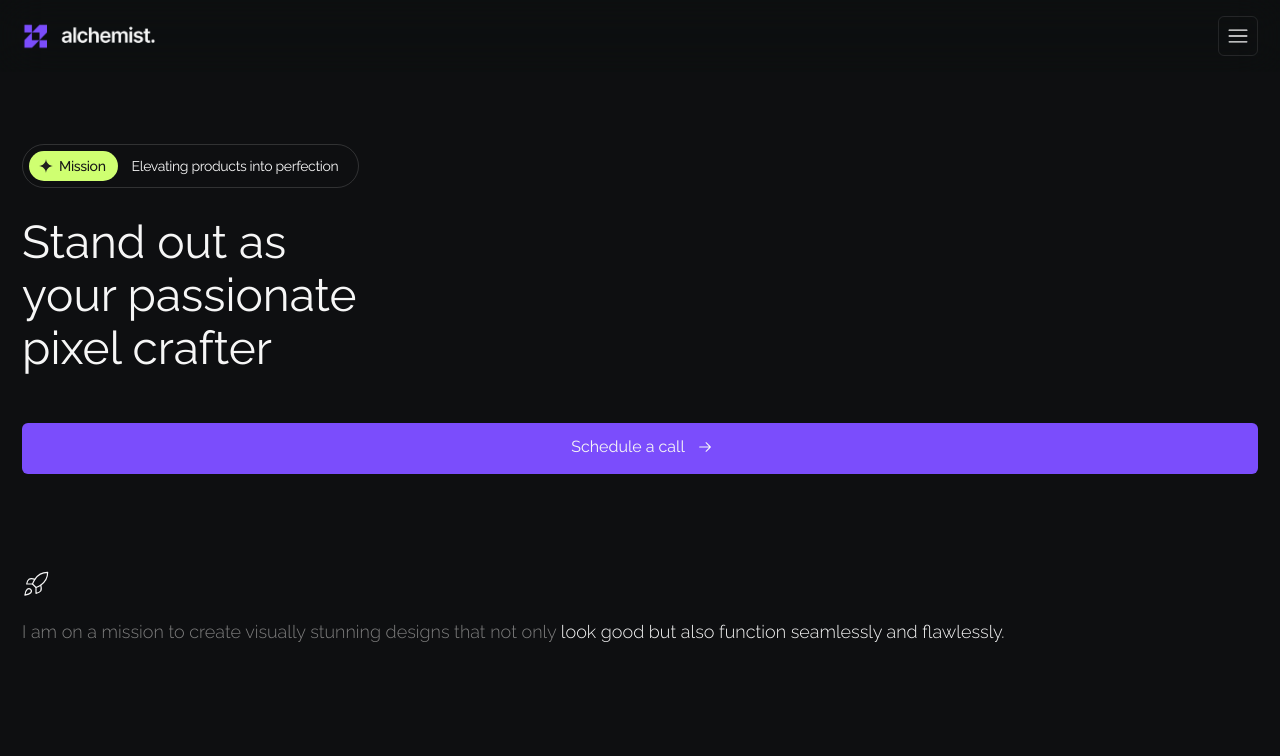
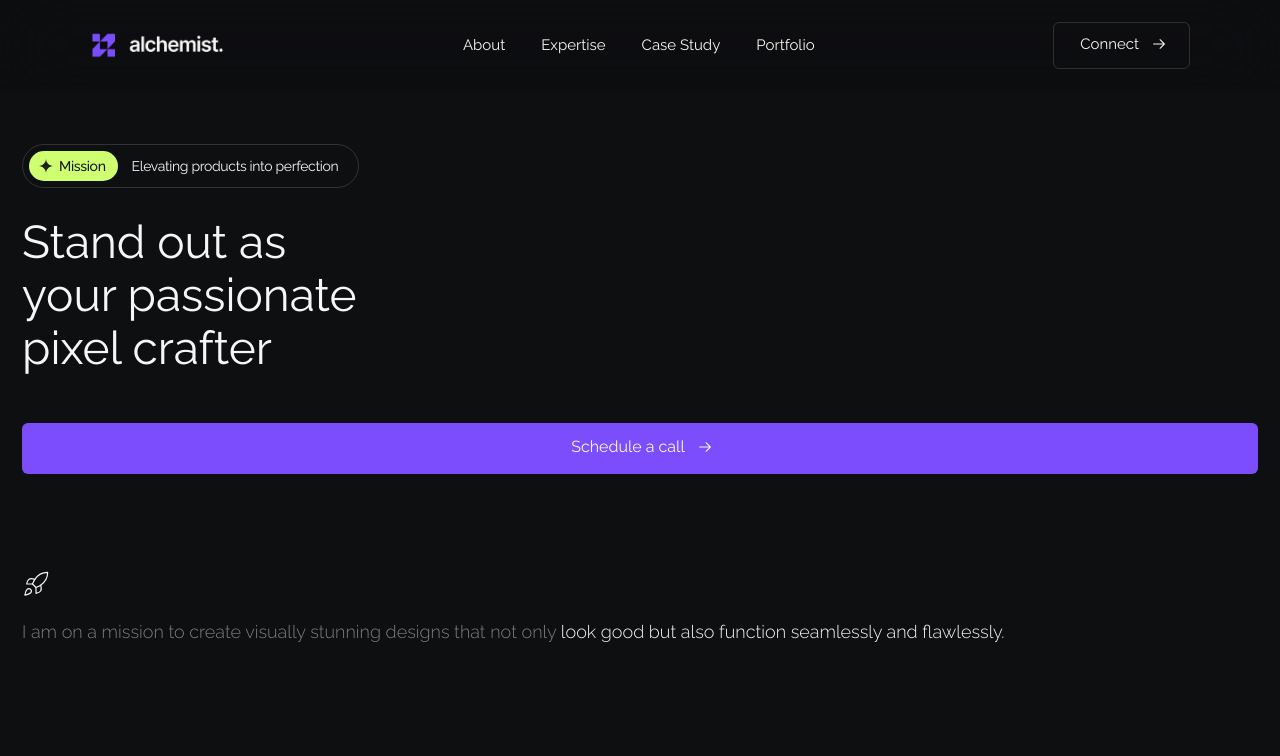
Before and after one commit to alif-firdaus/alchemist, a Next.js app: page / in a window 1280 px wide. Shown: the top 756 px of the page. Built offline with nearby package versions, Linux system fonts and the light colour scheme.

Commit message:
feat : Navbar Desktop created

```diff
--- a/app/page.tsx
+++ b/app/page.tsx
@@ -6,7 +6,7 @@ import MainButton from "@/components/atoms/main-button";
 import SecondaryButton from "@/components/atoms/secondary-button";
 import ToolsMarquee from "@/components/molecules/tools-marquee";
 import Navbar from "@/components/organisms/navbar";
-import Footer from "@/components/organisms/footer-mobile";
+import Footer from "@/components/organisms/footer";
 
 // Import Icons //
 import { Rocket } from "lucide-react";
--- /dev/null
+++ b/components/atoms/secondary-button-desktop.tsx
@@ -0,0 +1,27 @@
+// Import Icons //
+import { ArrowRightIcon } from "@radix-ui/react-icons";
+
+interface SecondaryButtonDesktopProps {
+	text: string;
+	fontWeight?: string;
+}
+
+const SecondaryButtonDesktop = ({
+	text,
+	fontWeight,
+}: SecondaryButtonDesktopProps) => {
+	const fontWeightClass = fontWeight ? `font-${fontWeight}` : "";
+
+	return (
+		<button className="group flex w-fit items-center justify-center pt-[10px] pb-3 border border-white border-opacity-15 rounded-md pl-[26px] pr-[22px] gap-3 duration-300">
+			<p
+				className={`text-[15px] text-white group-hover:text-secondary ${fontWeightClass}`}
+			>
+				{text}
+			</p>
+			<ArrowRightIcon className="h-4 w-4 text-white group-hover:text-secondary" />
+		</button>
+	);
+};
+
+export default SecondaryButtonDesktop;
--- a/components/atoms/secondary-button.tsx
+++ b/components/atoms/secondary-button.tsx
@@ -10,7 +10,7 @@ const SecondaryButton = ({ text, fontWeight }: SecondaryButtonProps) => {
 	const fontWeightClass = fontWeight ? `font-${fontWeight}` : "";
 
 	return (
-		<button className="flex w-full items-center justify-center pt-3 pb-4 border border-white border-opacity-15 rounded-md pl-8 pr-7 gap-3">
+		<button className="flex w-full items-center justify-center pt-3 pb-[15px] border border-white border-opacity-15 rounded-md pl-8 pr-7 gap-3">
 			<p className={`text-base text-white ${fontWeightClass}`}>{text}</p>
 			<ArrowRightIcon className="h-4 w-4 text-white" />
 		</button>
--- a/components/organisms/navbar.tsx
+++ b/components/organisms/navbar.tsx
@@ -6,6 +6,7 @@ import Image from "next/image";
 
 // Import Components //
 import MainButton from "../atoms/main-button";
+import SecondaryButtonDesktop from "../atoms/secondary-button-desktop";
 
 // Import Radix Icons //
 import { HamburgerMenuIcon, Cross2Icon } from "@radix-ui/react-icons";
@@ -69,8 +70,9 @@ function Navbar() {
 	return (
 		<>
 			{/* <-- ==== Navbar Mobile Start ==== --> */}
-			<nav className="fixed flex w-full z-50">
+			<nav className="fixed flex w-full z-50 lg:hidden">
 				<div className="flex items-center w-full justify-between px-sectionpxsm py-4 bg-bgbase bg-opacity-20 backdrop-blur-xl">
+					<Link href="/">
 						<Image
 							src={logo}
 							alt="Alchemist Logo"
@@ -78,6 +80,7 @@ function Navbar() {
 							priority={true}
 							className="h-7 w-auto"
 						/>
+					</Link>
 
 					{/* <-- === Navbar Toggle === --> */}
 					<div
@@ -127,6 +130,7 @@ function Navbar() {
 						{/* <-- === Navbar Links End === --> */}
 
 						{/* <-- === Connect Button Start === --> */}
+						<Link href="/connect">
 							<div className="mt-12">
 								<MainButton
 									text="Connect"
@@ -135,6 +139,7 @@ function Navbar() {
 									fontWeight=""
 								/>
 							</div>
+						</Link>
 						{/* <-- === Connect Button End === --> */}
 					</div>
 
@@ -207,6 +212,39 @@ function Navbar() {
 			</div>
 			{/* <-- ==== Navbar Open End ==== --> */}
 			{/* <-- ==== Navbar Mobile End ==== --> */}
+
+			{/* <-- ==== Navbar Desktop Start ==== --> */}
+			<nav className="hidden lg:flex fixed w-full px-sectionpxlg bg-bgbase bg-opacity-25 backdrop-blur-2xl z-50 py-[22px] items-center justify-between">
+				<Link href="/">
+					<Image
+						src={logo}
+						alt="Alchemist Logo"
+						title="Alchemist Logo"
+						priority={true}
+						className="h-7 w-auto"
+					/>
+				</Link>
+				{/* <-- === Navbar Desktop Links Start === --> */}
+				<div className="flex items-center justify-center gap-9">
+					{navLinks.map((link, index) => (
+						<div
+							key={index}
+							className="text-[15px] hover:text-secondary duration-300 transition-all ease-in-out text-white"
+						>
+							<NavItem
+								key={index}
+								text={link.text}
+								path={link.path}
+							/>
+						</div>
+					))}
+				</div>
+				{/* <-- === Navbar Desktop Links End === --> */}
+				<Link href="/connect">
+					<SecondaryButtonDesktop text="Connect" />
+				</Link>
+			</nav>
+			{/* <-- ==== Navbar Desktop End ==== --> */}
 		</>
 	);
 }
```
Also changed, not shown: components/organisms/footer.tsx (renamed from components/organisms/footer-mobile.tsx). Lines whose indentation alone changed are shown as unchanged.
